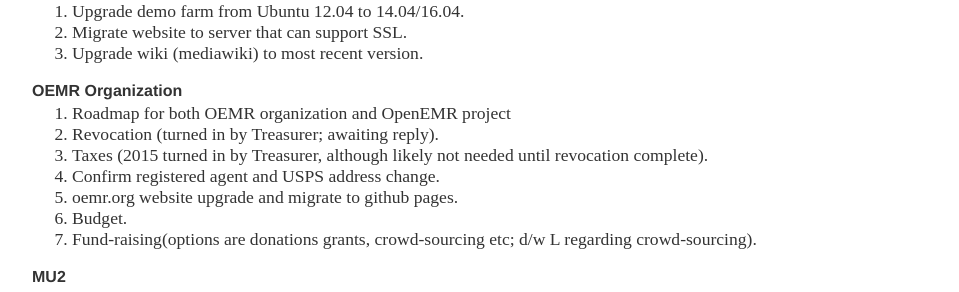
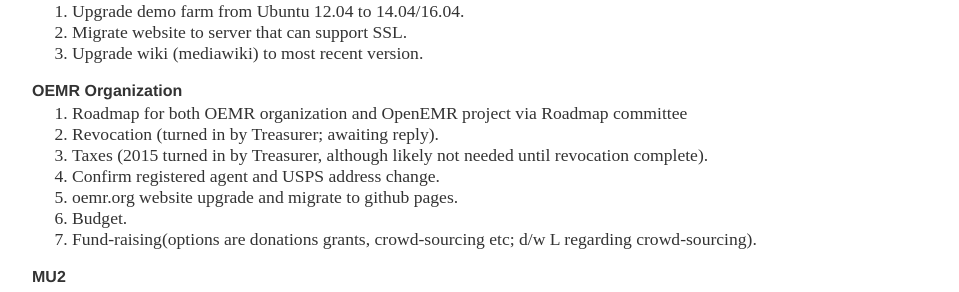
Before and after one commit to bradymiller/bradymiller.github.io, a Jekyll site: the page built from todo/index.md, in a window 1280 px wide. Shown: the part 755-1047 px from the top of the page, without its empty margins (160-1119 px from the left). Built offline with Jekyll 4.4.1, drawn with Linux system fonts in a browser that asks for light colours.

Commit message:
Update todo list

```diff
--- a/todo/index.md
+++ b/todo/index.md
@@ -33,7 +33,7 @@
 1. Upgrade wiki (mediawiki) to most recent version.
 
 ### OEMR Organization
-1. Roadmap for both OEMR organization and OpenEMR project
+1. Roadmap for both OEMR organization and OpenEMR project via Roadmap committee
 1. Revocation (turned in by Treasurer; awaiting reply).
 1. Taxes (2015 turned in by Treasurer, although likely not needed until revocation complete).
 1. Confirm registered agent and USPS address change.
```
